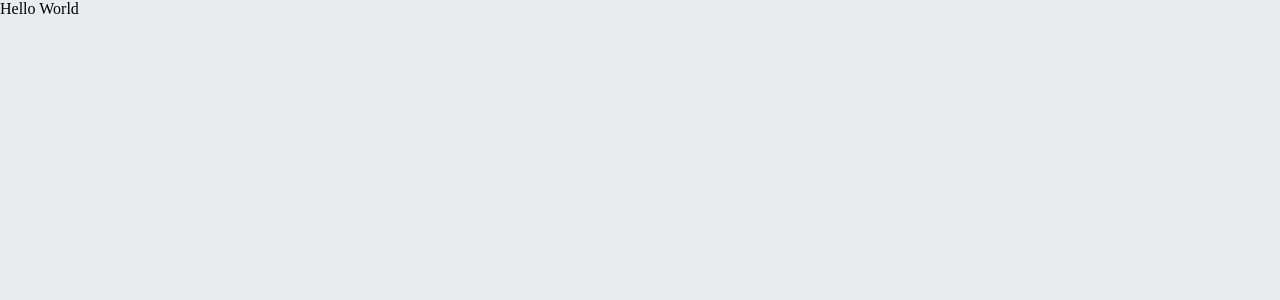
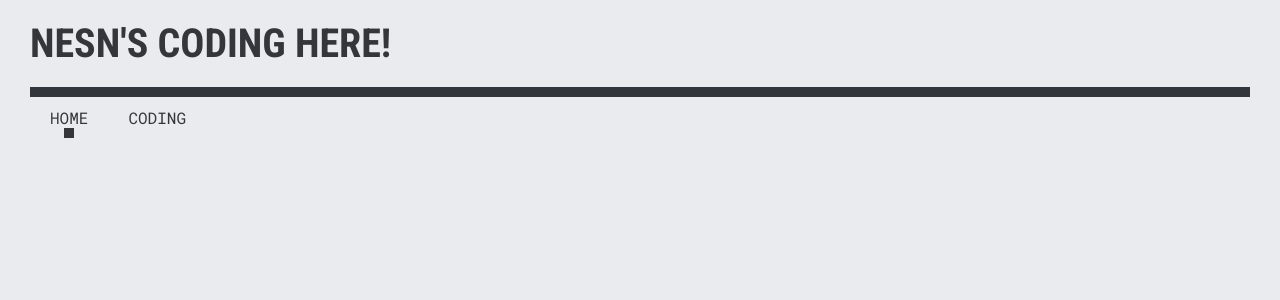
Before and after one commit to NatanaelNeto/coding-challenge-sandbox, an Angular app: page / in a window 1280 px wide. Shown: the top 300 px of the page. Built offline with nearby package versions, Linux system fonts and the light colour scheme.

Commit message:
C1 - develop header

```diff
--- a/src/app/app.component.html
+++ b/src/app/app.component.html
@@ -1 +1 @@
-Hello World
+<app-header></app-header>
--- a/src/app/app.module.ts
+++ b/src/app/app.module.ts
@@ -3,10 +3,12 @@ import { BrowserModule } from '@angular/platform-browser';
 
 import { AppRoutingModule } from './app-routing.module';
 import { AppComponent } from './app.component';
+import { HeaderComponent } from './shared/components/header/header.component';
 
 @NgModule({
   declarations: [
-    AppComponent
+    AppComponent,
+    HeaderComponent
   ],
   imports: [
     BrowserModule,
--- /dev/null
+++ b/src/app/shared/components/header/header.component.html
@@ -0,0 +1,11 @@
+<header class="header">
+  <div class="header-title">
+    <h1>NESN'S CODING HERE!</h1>
+  </div>
+  <nav class="header-nav">
+    <ul>
+      <li class="active">Home</li>
+      <li>Coding</li>
+    </ul>
+  </nav>
+</header>
--- /dev/null
+++ b/src/app/shared/components/header/header.component.ts
@@ -0,0 +1,15 @@
+import { Component, OnInit } from '@angular/core';
+
+@Component({
+  selector: 'app-header',
+  templateUrl: './header.component.html',
+  styleUrls: ['./header.component.scss']
+})
+export class HeaderComponent implements OnInit {
+
+  constructor() { }
+
+  ngOnInit() {
+  }
+
+}
--- a/src/assets/theme-light.css
+++ b/src/assets/theme-light.css
@@ -1,3 +1,6 @@
 :root {
   --background_color: #eaebef;
+  --text_color: #33363a;
+  --background_invert_color: #33363a;
+  --text_invert_color: #eaebef;
 }
--- a/src/styles.scss
+++ b/src/styles.scss
@@ -1,4 +1,7 @@
 /* You can add global styles to this file, and also import other style files */
+
+// IMPORTS
+@import url('https://fonts.googleapis.com/css2?family=Open+Sans:ital,wdth,wght@0,75..100,300..800;1,75..100,300..800&family=Roboto+Condensed:ital,wght@0,100..900;1,100..900&family=Roboto+Mono:ital,wght@0,100..700;1,100..700&family=Work+Sans:ital,wght@0,100..900;1,100..900&display=swap');
 
 * {
   margin: 0;
@@ -11,4 +14,82 @@ html, body {
   width: 100%;
 
   background-color: var(--background_color);
+  color: var(--text_color);
+
+  font-family: 'Roboto Mono', 'Roboto', sans-serif;
+  font-size: 12px;
 }
+
+h1, h2, h3, h4 {
+  font-family: 'Roboto Condensed', 'Roboto', sans-serif;
+}
+
+h1 { font-size: 40px; }
+h2 { font-size: 32px; }
+h3 { font-size: 24px; }
+h4 { font-size: 16px; }
+
+// HEADER
+
+.header {
+  padding: 20px 30px;
+  display: flex;
+  flex-flow: column;
+  width: 100%;
+
+  &-title {
+    width: 100%;
+    padding-bottom: 20px;
+    border-bottom: 10px solid var(--text_color);
+  }
+
+  &-nav {
+    display: flex;
+    width: 100%;
+    ul {
+      display: flex;
+      width: 100%;
+
+      list-style: none;
+
+      li {
+        text-transform: uppercase;
+        padding: 10px 20px;
+        background-color: var(--background_color);
+        color: var(--text_color);
+        font-size: 16px;
+
+        &:hover {
+          background-color: var(--background_invert_color);
+          color: var(--text_invert_color);
+        }
+
+        &.active {
+          position: relative;
+
+          &::after {
+            position: absolute;
+            height: 10px;
+            width: 10px;
+            content: '';
+            background-color: var(--text_color);
+            bottom: 0;
+            left: 50%;
+            transform: translate(-50%, 0);
+          }
+
+          &:hover::after {
+            position: absolute;
+            height: 10px;
+            width: 10px;
+            content: '';
+            background-color: var(--text_invert_color);
+            bottom: 0;
+            left: 50%;
+            transform: translate(-50%, 0);
+          }
+        }
+      }
+    }
+  }
+}
```
Also changed, not shown: src/app/shared/components/header/header.component.scss (added), 1 other file (tests, documents, lock files or other folders).
